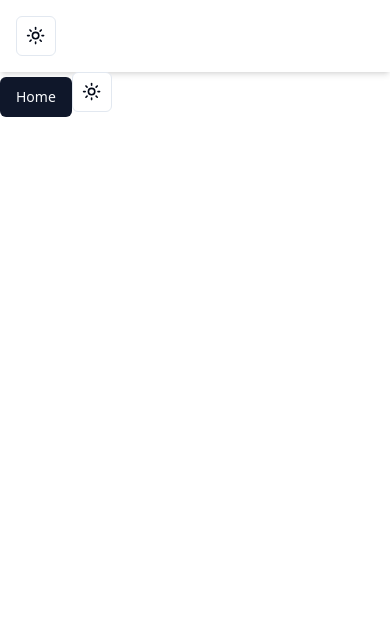
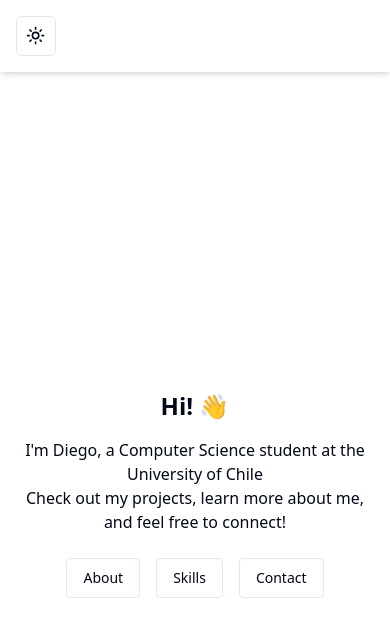
Before and after one commit to dpizarrow/personal-site, a React (Vite) app: page / in a window 390 px wide. Shown: the top 636 px of the page. Built offline with nearby package versions, Linux system fonts and the light colour scheme.

Commit message:
feat: add layout page

```diff
--- a/src/layout.tsx
+++ b/src/layout.tsx
@@ -0,0 +1,11 @@
+import { Outlet } from "react-router-dom";
+import Navbar from "@/components/nav/Navbar";
+
+export default function Layout() {
+  return (
+    <div>
+      <Navbar />
+      <Outlet />
+    </div>
+  );
+}
--- a/src/main.tsx
+++ b/src/main.tsx
@@ -6,16 +6,23 @@ import About from "@/routes/about.tsx";
 import Contact from "@/routes/contact.tsx";
 import Skills from "@/routes/skills.tsx";
 import Home from "@/routes/home.tsx";
+import Layout from "@/layout.tsx";
 
 import { ThemeProvider } from "@/components/theme-provider";
 
 import "./index.css";
 
 const router = createBrowserRouter([
-  { path: "/", element: <Home /> },
-  { path: "/about", element: <About /> },
-  { path: "/contact", element: <Contact /> },
-  { path: "/skills", element: <Skills /> },
+  {
+    path: "/",
+    element: <Layout />,
+    children: [
+      { index: true, element: <Home /> },
+      { path: "about", element: <About /> },
+      { path: "contact", element: <Contact /> },
+      { path: "skills", element: <Skills /> },
+    ],
+  },
 ]);
 
 ReactDOM.createRoot(document.getElementById("root")!).render(
--- a/src/routes/home.tsx
+++ b/src/routes/home.tsx
@@ -1,13 +1,35 @@
-import { ModeToggle } from "@/components/mode-toggle";
 import { Button } from "@/components/ui/button";
-import Navbar from "@/components/nav/Navbar";
+import { Link } from "react-router-dom";
 
 export default function Home() {
   return (
-    <div>
-      <Navbar />
-      <Button>Home</Button>
-      <ModeToggle />
+    <div className="flex flex-col justify-center items-center h-screen px-4">
+      <h1 className="text-2xl sm:text-3xl md:text-4xl font-bold text-center">
+        Hi! 👋
+      </h1>
+      <p className="text-md sm:text-lg mt-4 text-center">
+        I&apos;m Diego, a Computer Science student at the University of Chile
+      </p>
+      <p className="text-md sm:text-lg text-center">
+        Check out my projects, learn more about me, and feel free to connect!
+      </p>
+
+      {/* Button container */}
+      <div className="flex md:hidden flex-row justify-center items-center space-x-4 mt-6">
+        {" "}
+        {/* Button 1 */}
+        <Button className="px-4 py-2 rounded" variant="outline">
+          <Link to="/about">About</Link>
+        </Button>
+        {/* Button 2 */}
+        <Button className="px-4 py-2 rounded" variant="outline">
+          <Link to="/skills">Skills</Link>
+        </Button>
+        {/* Button 3 */}
+        <Button className="px-4 py-2 rounded" variant="outline">
+          <Link to="/contact">Contact</Link>
+        </Button>
+      </div>
     </div>
   );
 }
```
